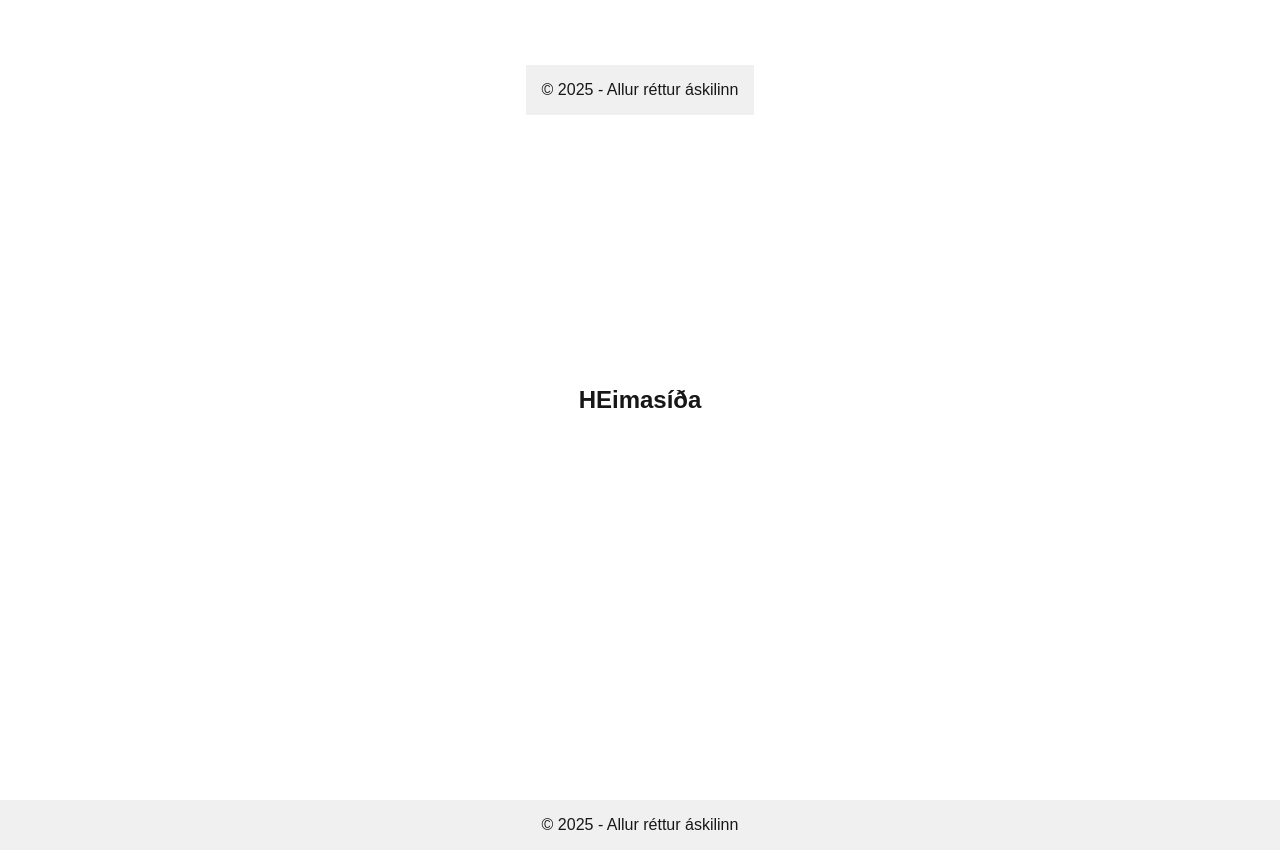
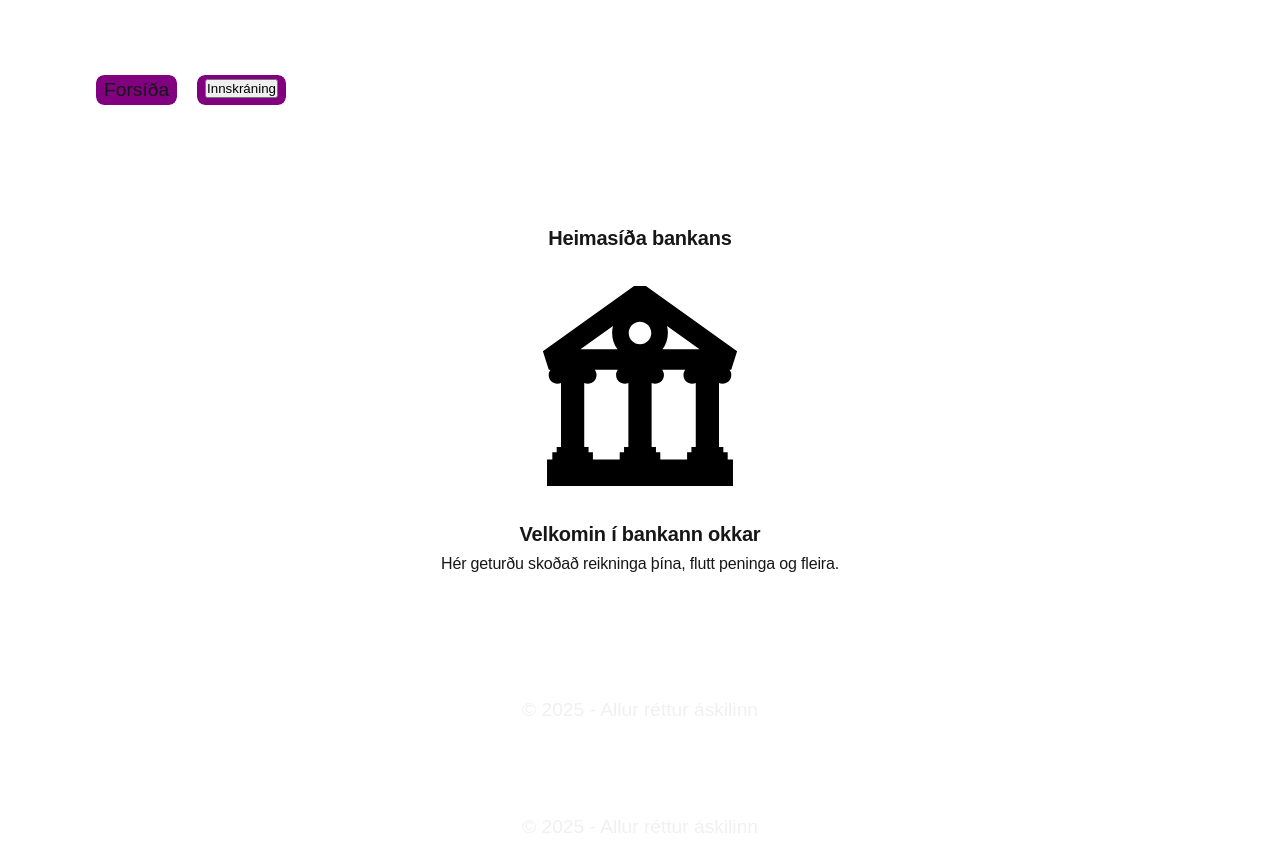
Before and after one commit to aronbjartur/v2h2, a Next.js app: page / in a window 1280 px wide. Built offline with nearby package versions, Linux system fonts and the light colour scheme.

Commit message:
Bætti við útliti forsíðu

```diff
--- a/src/app/components/Footer.tsx
+++ b/src/app/components/Footer.tsx
@@ -1,9 +1,10 @@
 import React from 'react';
+import styles from '../page.module.css';
 
 const Footer: React.FC = () => {
   return (
-    <footer style={{ backgroundColor: '#f0f0f0', padding: '1rem', textAlign: 'center' }}>
-      <p>© 2025 - Allur réttur áskilinn</p>
+    <footer style={{ color: '#f0f0f0', padding: '1rem', textAlign: 'center' }}>
+      <p className={styles.fotur}>© 2025 - Allur réttur áskilinn</p>
     </footer>
   );
 };
--- a/src/app/components/Header.tsx
+++ b/src/app/components/Header.tsx
@@ -0,0 +1,15 @@
+import React from 'react';
+import styles from '../page.module.css';
+
+const Header: React.FC = () => {
+  return (
+    <header className={styles.headerContainer}>
+      <p className={styles.forsida}>Forsíða</p>
+      <section className={styles.buttonContainer}>
+        <button>Innskráning</button>
+      </section>
+    </header>
+  );
+};
+
+export default Header;
--- a/src/app/page.module.css
+++ b/src/app/page.module.css
@@ -14,6 +14,69 @@
   padding: 80px;
   gap: 64px;
   font-family: var(--font-geist-sans);
+}
+.buttonContainer {
+  align-items: center;
+  justify-content: center;
+  text-align: center;
+  margin-left: 10px;
+  outline: 2px solid white;
+  padding: 4px 8px;
+  border-radius: 8px;
+  background-color: purple;
+}
+.buttonContainer :hover {
+  background-color: palevioletred;
+  cursor: pointer;
+}
+.buttonContainer :active {
+  background-color: pink;
+}
+.headerContainer {
+  width: 100%;
+  display: flex;
+  justify-content: flex-start; /* Adjust spacing between elements */
+  padding: 1rem; /* Optional: Keep the padding */
+}
+.forsida {
+  font-size: larger;
+  margin-right: 10px; /* Add margin to the right */
+  outline: 2px solid white;
+  padding: 4px 8px;
+  border-radius: 8px;
+  background-color: purple;
+}
+.forsida:hover {
+  background-color: palevioletred;
+  cursor: pointer;
+}
+.forsida:active {
+  background-color: pink;
+}
+.fotur {
+  font-size: larger;
+}
+.centeredText {
+  text-align: center;
+  font-size: 20px;
+  line-height: 32px;
+  letter-spacing: -0.01em;
+}
+.description {
+  font-size: 16px;
+  line-height: 28px;
+  letter-spacing: -0.01em;
+  color: var(--geist-foreground);
+}
+@media (prefers-color-scheme: dark) {
+  .page {
+    --gray-rgb: 255, 255, 255;
+    --gray-alpha-200: rgba(var(--gray-rgb), 0.145);
+    --gray-alpha-100: rgba(var(--gray-rgb), 0.06);
+
+    --button-primary-hover: #ccc;
+    --button-secondary-hover: #1a1a1a;
+  }
 }
 
 @media (prefers-color-scheme: dark) {
@@ -68,10 +131,7 @@
   padding: 0 20px;
   border: none;
   border: 1px solid transparent;
-  transition:
-    background 0.2s,
-    color 0.2s,
-    border-color 0.2s;
+  transition: background 0.2s, color 0.2s, border-color 0.2s;
   cursor: pointer;
   display: flex;
   align-items: center;
@@ -166,3 +226,26 @@ a.secondary {
     filter: invert();
   }
 }
+.logo {
+  width: 200px;
+  height: auto;
+  margin-bottom: 16px;
+}
+.logoContainer {
+  grid-row-start: 3;
+  display: flex;
+  gap: 24px;
+  justify-content: center; /* Center horizontally */
+  align-items: center; /* Center vertically */
+}
+
+.logoContainer img {
+  flex-shrink: 0;
+  margin: 0 auto; /* Ensure the image itself is centered */
+}
+
+@media (max-width: 600px) {
+  .logo {
+    width: 80px;
+  }
+}
--- a/src/app/page.tsx
+++ b/src/app/page.tsx
@@ -1,17 +1,34 @@
-"use client";
+'use client';
 
-import Image from "next/image";
+import Image from 'next/image';
 // import Header from "./components/Header"; not þetta þegar header.tsx í components virkar
-import Footer from "./components/Footer";
-import styles from "./page.module.css";
+import Footer from './components/Footer';
+import styles from './page.module.css';
+import Header from './components/Header';
 
 export default function Home() {
   return (
     <div className={styles.page}>
-      { /*<Header />  <--- nota þetta þegar header.tsx í components virkar*/}
+      <Header />
       <main className={styles.main}>
         <section className={styles.hero}>
-          <h2>HEimasíða</h2>
+          <h2 className={styles.centeredText}>Heimasíða bankans</h2>
+        </section>
+        <section className={styles.logoContainer}>
+          <Image
+            className={styles.logo}
+            src="/bank.svg"
+            alt="Logo"
+            width={200}
+            height={200}
+            priority
+          />
+        </section>
+        <section className={styles.content}>
+          <h1 className={styles.centeredText}>Velkomin í bankann okkar</h1>
+          <p className={styles.description}>
+            Hér geturðu skoðað reikninga þína, flutt peninga og fleira.
+          </p>
         </section>
       </main>
       <Footer />
```
Also changed, not shown: public/bank.svg (added).
